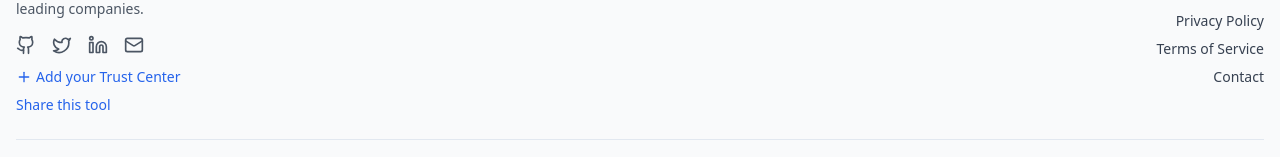
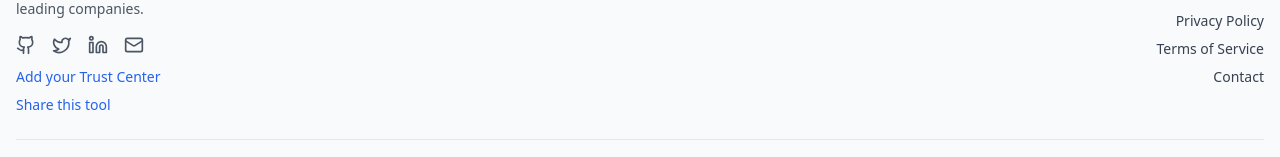
Before and after one commit to securityfortech/trust-center-search, a React (Vite) app: page /add-trust-center in a window 1280 px wide. Shown: the part 930-1087 px from the top of the page. Built offline with nearby package versions, Linux system fonts and the light colour scheme.

Commit message:
Remove plus icon
Remove the plus icon from the "Add your Trust Center" link in the footer.

```diff
--- a/src/components/HomePage/Footer.tsx
+++ b/src/components/HomePage/Footer.tsx
@@ -1,5 +1,6 @@
+
 import React from 'react';
-import { Shield, Github, Twitter, Mail, Linkedin, Plus } from 'lucide-react';
+import { Shield, Github, Twitter, Mail, Linkedin } from 'lucide-react';
 import { Separator } from '@/components/ui/separator';
 import { useIsMobile } from '@/hooks/use-mobile';
 import { toast } from '@/components/ui/sonner';
@@ -44,8 +45,7 @@ const Footer: React.FC = () => {
             </div>
 
             <div className="flex flex-col space-y-2 items-center md:items-start">
-              <Link to="/add-trust-center" className="text-primary hover:text-primary/80 text-xs md:text-sm font-medium transition-colors flex items-center">
-                <Plus className="h-3 w-3 md:h-4 md:w-4 mr-1" />
+              <Link to="/add-trust-center" className="text-primary hover:text-primary/80 text-xs md:text-sm font-medium transition-colors">
                 Add your Trust Center
               </Link>
               <button onClick={handleCopyLink} className="text-primary hover:text-primary/80 text-xs md:text-sm font-medium transition-colors">
```
